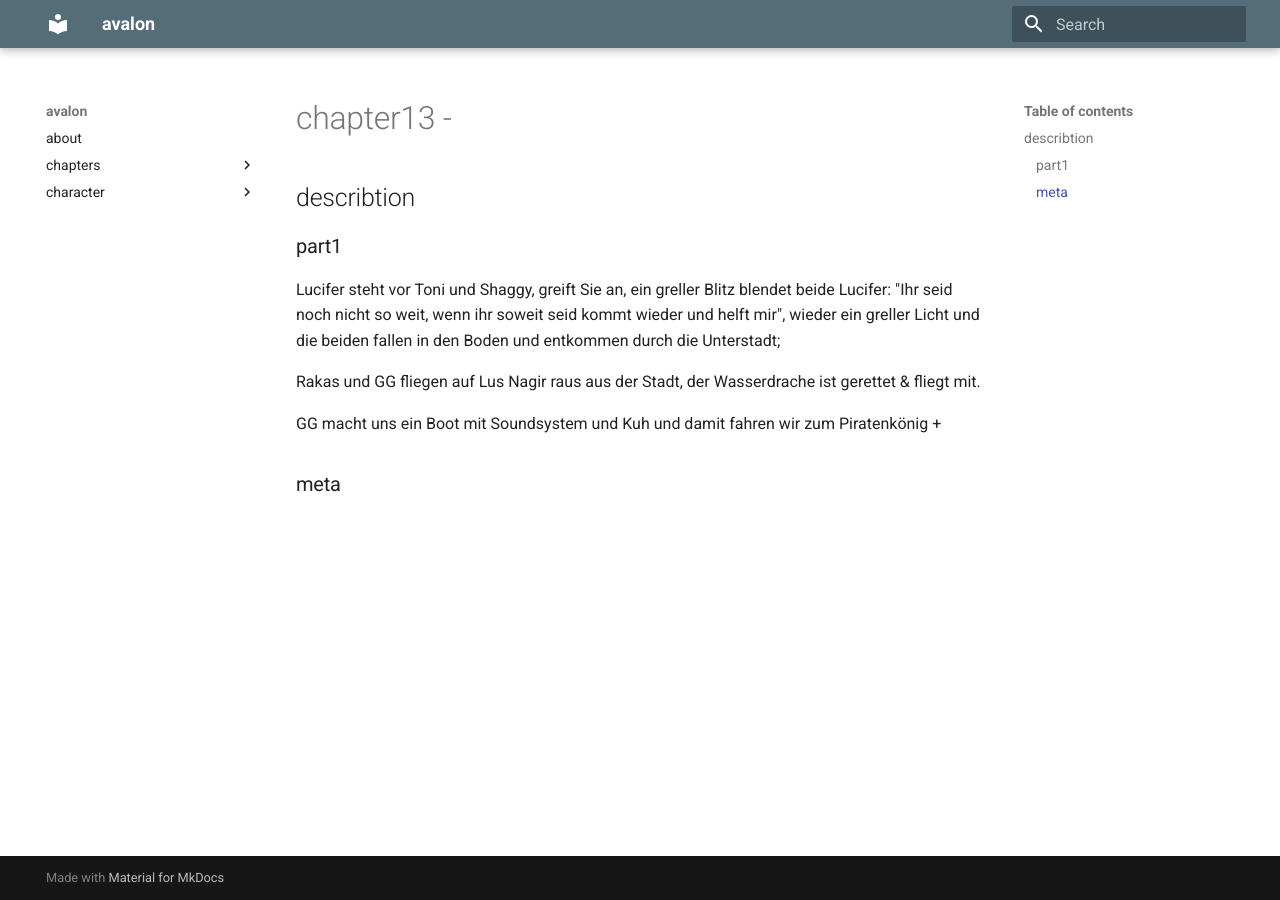
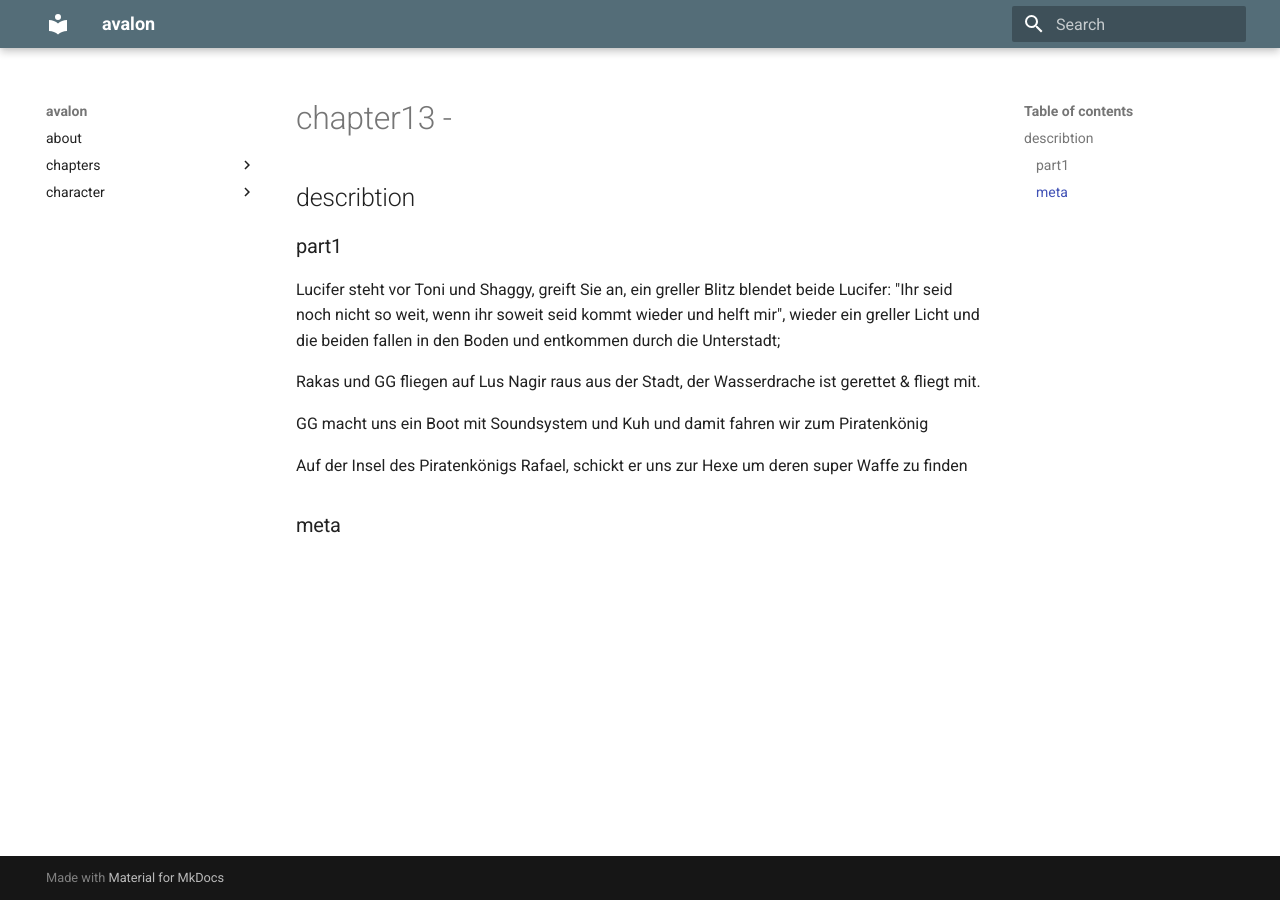
Before and after one commit to mkdocs-pnp/avalon, an MkDocs documentation site: the page built from docs/chapter/chapter13.md, in a window 1280 px wide. Built offline with MkDocs 1.6.1 and Material for MkDocs 9.7.7, drawn with Linux system fonts in a browser that asks for light colours.

Commit message:
Update chapter13.md

```diff
--- a/docs/chapter/chapter13.md
+++ b/docs/chapter/chapter13.md
@@ -12,7 +12,8 @@ Rakas und GG fliegen auf Lus Nagir raus aus der
 Stadt, der Wasserdrache ist gerettet & fliegt mit.
 
 GG macht uns ein Boot mit Soundsystem und Kuh und damit fahren wir zum Piratenkönig
-+ <description>
+
+Auf der Insel des Piratenkönigs Rafael, schickt er uns zur Hexe um deren super Waffe zu finden
 
 ### meta
 
```
